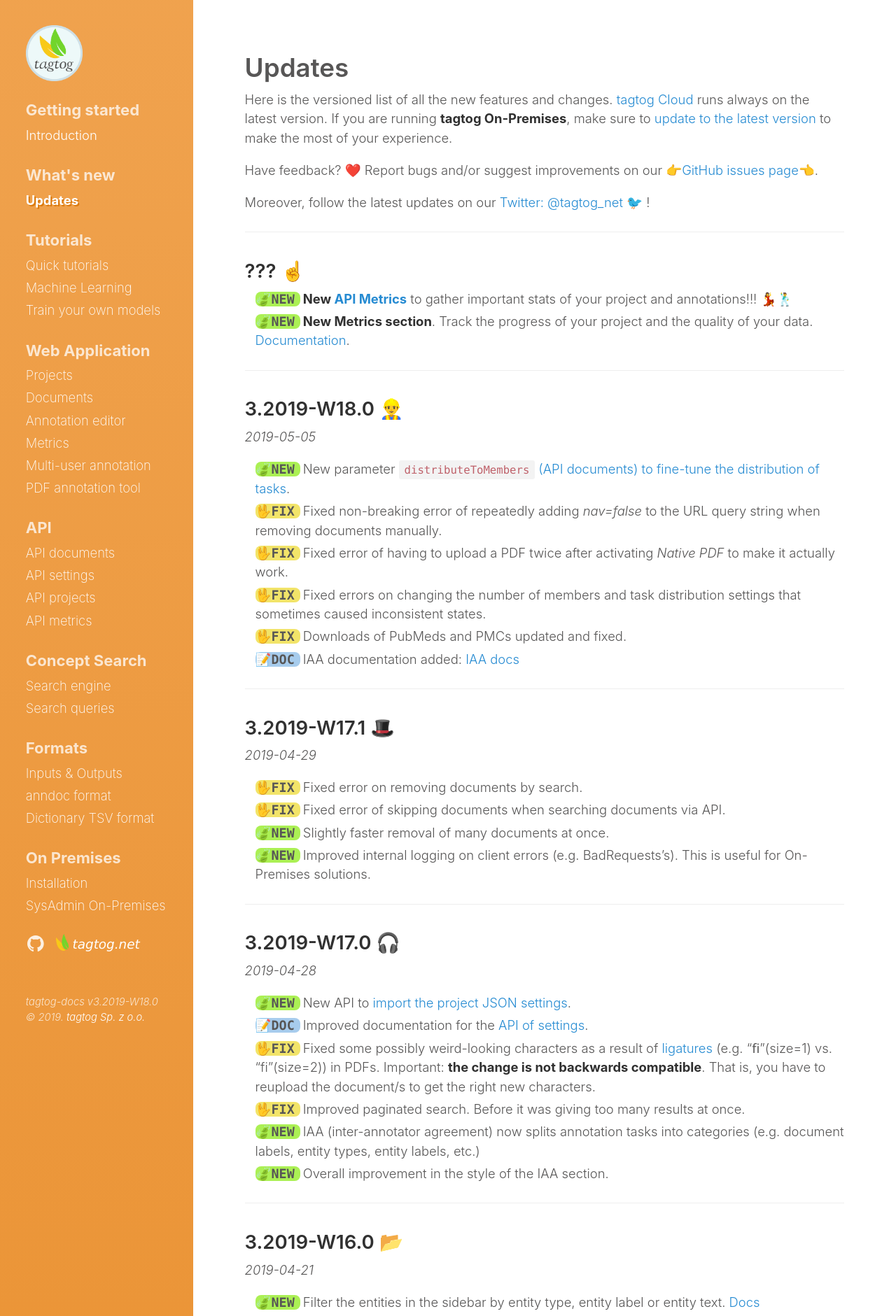
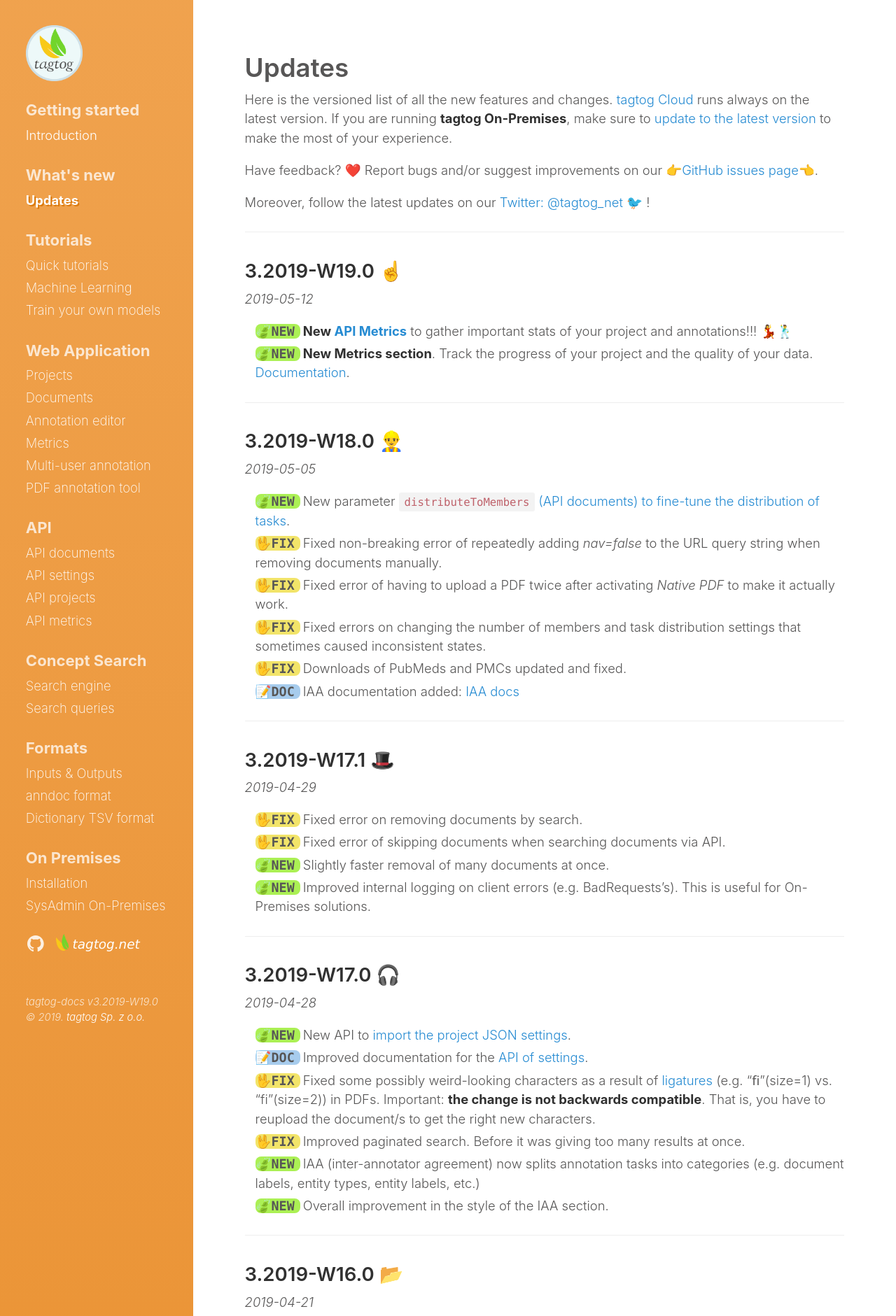
Before and after one commit to tagtogorg/tagtog-doc, a Jekyll site: the page built from updates.md, in a window 1280 px wide. Shown: the top 1881 px of the page at 70% size. Built offline with Jekyll 4.4.1, drawn with Linux system fonts in a browser that asks for light colours; nearby versions of some CDN libraries; emoji names are drawn with the system emoji font.

Commit message:
Bump version: 3.2019-W19.0 ☝️

```diff
--- a/_config.yml
+++ b/_config.yml
@@ -70,7 +70,7 @@ plugins:
   - jemoji
 
 # Custom vars
-version: 3.2019-W18.0
+version: 3.2019-W19.0
 sidebar_home_link: true
 search_page: false
 # sidebar_blog_link:  '/blog'   # By default, your home page is your blog
--- a/updates.md
+++ b/updates.md
@@ -14,7 +14,8 @@ Moreover, follow the latest updates on our [Twitter: @tagtog_net 🐦](https://t
 
 ---
 
-## ??? ☝️
+## 3.2019-W19.0 ☝️
+_2019-05-12_
 
 <ul class="updates">
   <li class="new"><span markdown="1"><strong>New [API Metrics](API_metrics_v0.html)</strong> to gather important stats of your project and annotations!!! 💃🕺</span></li>
```
Also changed, not shown: 1 other file.
